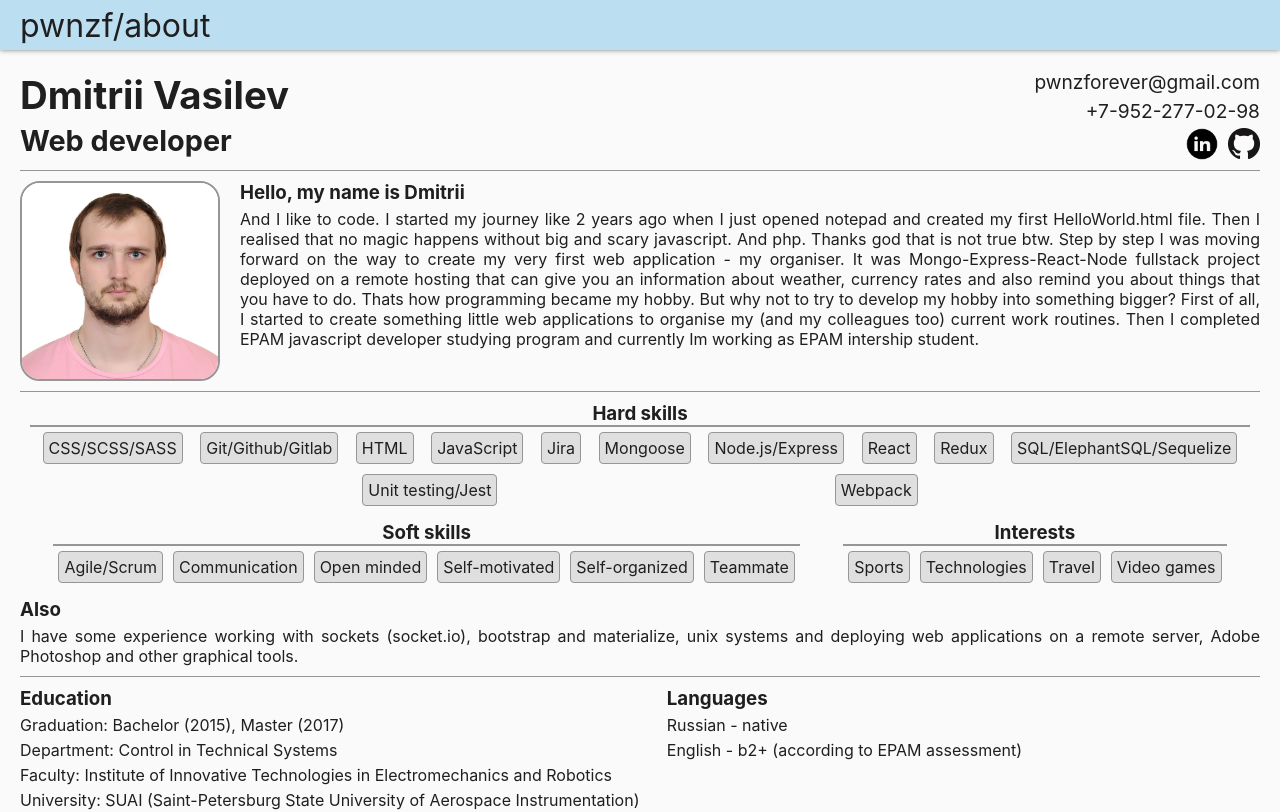
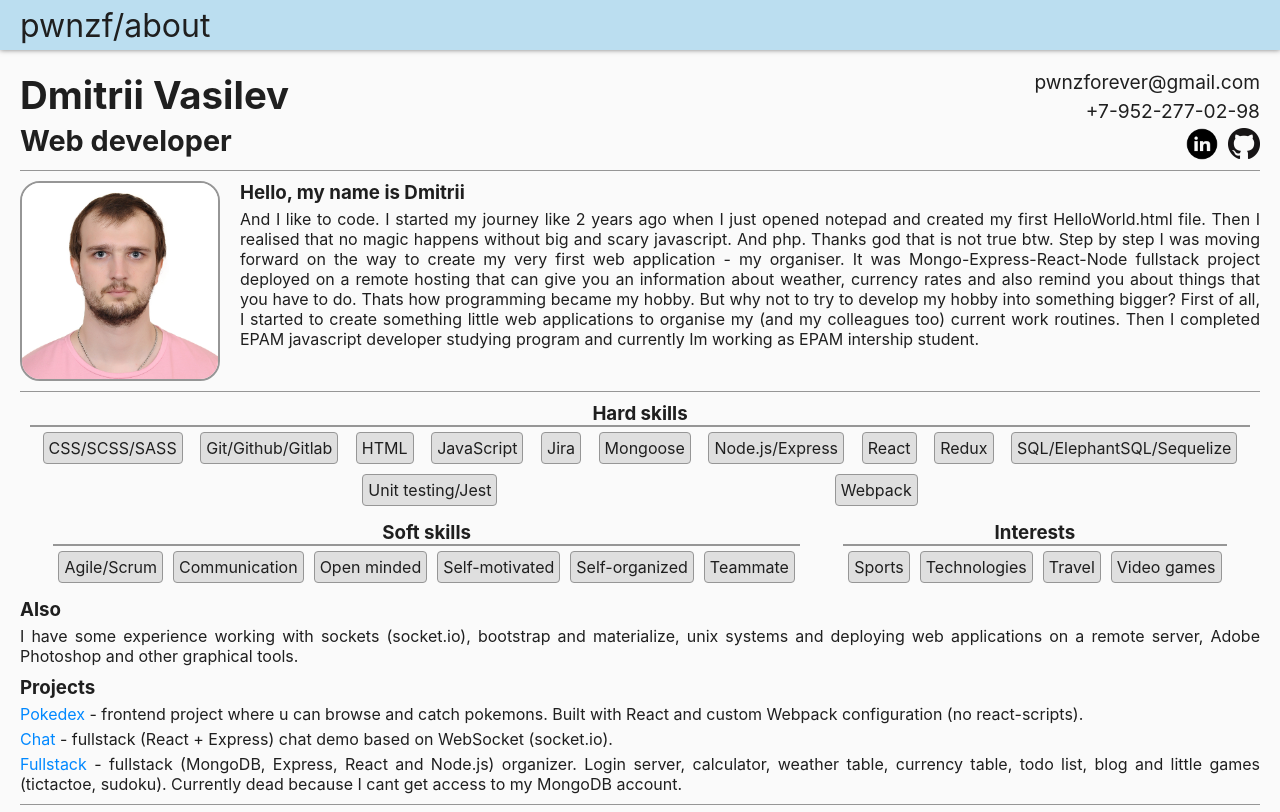
Before and after one commit to VasilevDO/about, a React app: page / in a window 1280 px wide. Shown: the top 812 px of the page. Built offline with nearby package versions, Linux system fonts and the light colour scheme.

Commit message:
Projects info added

```diff
--- a/src/components/Feed/Feed.component.tsx
+++ b/src/components/Feed/Feed.component.tsx
@@ -2,7 +2,7 @@ import React from 'react';
 import ListComponent from '../List/List.component';
 
 import PublicationComponent from '../Publication/Publication.component';
-import {MY_CURRENT_LOCATION, MY_DATE_OF_BIRTH, MY_EDUCATION_DEPARTMENT, MY_EDUCATION_FACULTY, MY_EDUCATION_GRADES, MY_EDUCATION_UNIVERSITY, MY_INTERESTS, MY_LANGUAGES, MY_WORK_EXPERIENCE, SKILLS_HARD, SKILLS_SOFT} from '../../consts/app.const';
+import {LINKS_GITHUB_CHAT, LINKS_GITHUB_FULLSTACK, LINKS_GITHUB_POKEDEX_PAGE, MY_CURRENT_LOCATION, MY_DATE_OF_BIRTH, MY_EDUCATION_DEPARTMENT, MY_EDUCATION_FACULTY, MY_EDUCATION_GRADES, MY_EDUCATION_UNIVERSITY, MY_INTERESTS, MY_LANGUAGES, MY_WORK_EXPERIENCE, SKILLS_HARD, SKILLS_SOFT} from '../../consts/app.const';
 import Publication from '../../models/Publication.model';
 
 import './Feed.scss';
@@ -40,6 +40,17 @@ const FeedComponent = (props:FeedComponentProps) => {
     unix systems and deploying web applications on a remote server, Adobe Photoshop and other graphical tools.`;
 	const additionalInfo = new Publication(additionaTitle, additionalText);
 
+	const projectsTitle = 'Projects';
+	const pokedexProjectComponent = <p><a href={LINKS_GITHUB_POKEDEX_PAGE} target="_blank" rel="noreferrer">Pokedex</a> - frontend project where u can browse and catch pokemons.
+	Built with React and custom Webpack configuration (no react-scripts).</p>;
+	const chatProjectComponent = <p><a href={LINKS_GITHUB_CHAT} target="_blank" rel="noreferrer">Chat</a> - fullstack (React + Express) chat demo based on WebSocket (socket.io).</p>;
+	const fullstackProjectComponent = <p><a href={LINKS_GITHUB_FULLSTACK} target="_blank" rel="noreffer noreferrer">Fullstack</a> - fullstack (MongoDB, Express, React and Node.js) organizer.
+	Login server, calculator, weather table, currency table, todo list, blog and little games (tictactoe, sudoku). Currently dead because I cant get access to my MongoDB account.
+	</p>;
+	const projectsContent = [pokedexProjectComponent, chatProjectComponent, fullstackProjectComponent];
+
+	const projectInfo = new Publication(projectsTitle, projectsContent);
+
 	const educationTitle = 'Education';
 	const graduation = `Graduation: ${MY_EDUCATION_GRADES.map(u => `${u.grade} (${u.year})`).join(', ')}`;
 	const department = `Department: ${MY_EDUCATION_DEPARTMENT}`;
@@ -69,7 +80,8 @@ const FeedComponent = (props:FeedComponentProps) => {
 		<div className={componentClassName}>
 			<div className="lists">
 				{lists.map(u => <ListComponent key={u.title} title={u.title} options={u.options}/>)}
-				<PublicationComponent key={additionalInfo.title} title={additionalInfo.title} text={additionalInfo.text}/>
+				<PublicationComponent title={additionalInfo.title} text={additionalInfo.text}/>
+				<PublicationComponent title={projectInfo.title} text={projectInfo.text}/>
 			</div>
 			{publications.map(u => <PublicationComponent key={u.title} title={u.title} text={u.text}/>)}
 		</div>
--- a/src/components/Feed/Feed.scss
+++ b/src/components/Feed/Feed.scss
@@ -30,7 +30,7 @@
             width:100%;
         }
 
-        .list {
+        &>*:not(:last-child) {
             margin-bottom: 10px;
         }
     }
--- a/src/components/Publication/Publication.component.tsx
+++ b/src/components/Publication/Publication.component.tsx
@@ -5,21 +5,23 @@ import './Publication.scss';
 type PublicationComponentProps={
     className?:string|null|undefined;
     title:string;
-    text:string|string[];
+    text:string|string[]|React.ReactNode;
 }
 
 const PublicationComponent = (props:PublicationComponentProps) => {
 	const {className, title, text} = props;
 
+	const textElement = React.isValidElement(text)
+		? text
+		: Array.isArray(text)
+			? text.map((u, i) => <p key={i} className="text">{u}</p>)
+			: <p className="text">{text}</p>;
+
 	const componentClassName = `publication${className ? ' ' + className : ''}`;
 	return (
 		<div className={componentClassName}>
 			<h3 className="title">{title}</h3>
-			{Array.isArray(text)
-				? text.map(u => <p key={u} className="text">{u}</p>)
-				: <p className="text">{text}</p>
-			}
-
+			{textElement}
 		</div>
 	);
 };
--- a/src/consts.scss
+++ b/src/consts.scss
@@ -1,5 +1,6 @@
 //html body
 $main-text-color: rgb(31, 31, 31);
+$text-link-color: #0088ff;
 
 //main
 $main-bg-color: rgb(250, 250, 250);
--- a/src/consts/app.const.ts
+++ b/src/consts/app.const.ts
@@ -35,3 +35,7 @@ export const MY_CURRENT_LOCATION = 'Saint-Petersburg, Russia';
 
 export const SKILLS_HARD = ['HTML', 'JavaScript', 'CSS/SCSS/SASS', 'React', 'Redux', 'Node.js/Express', 'SQL/ElephantSQL/Sequelize', 'Mongoose', 'Webpack', 'Unit testing/Jest', 'Git/Github/Gitlab', 'Jira'];
 export const SKILLS_SOFT = ['Agile/Scrum', 'Open minded', 'Self-motivated', 'Self-organized', 'Communication', 'Teammate'];
+
+export const LINKS_GITHUB_POKEDEX_PAGE = 'https://vasilevdo.github.io/pokedex/';
+export const LINKS_GITHUB_CHAT = 'https://github.com/VasilevDO/chat';
+export const LINKS_GITHUB_FULLSTACK = 'https://github.com/VasilevDO/fs';
--- a/src/index.scss
+++ b/src/index.scss
@@ -18,6 +18,31 @@ html, body {
 
     p {
         text-align:justify;
+    }
+
+    a {
+        color: $text-link-color;
+        cursor: pointer;
+        text-decoration: none;
+        position: relative;
+
+        &:before {
+            content: '';
+            position: absolute;
+            bottom: 0;
+            right: 0;
+            width: 0;
+            height: 2px;
+            background-color: $text-link-color;
+            transition: width 0.6s cubic-bezier(0.25, 1, 0.5, 1);
+          }
+        &:hover {
+            &:before{
+                left: 0;
+                right: auto;
+                width: 100%;
+              }
+        }
     }
 }
 
--- a/src/models/Publication.model.ts
+++ b/src/models/Publication.model.ts
@@ -1,12 +1,14 @@
+import React from 'react';
+
 class Publication {
 	title:string;
-	text:string|string[];
+	text:string|string[]|React.ReactNode;
 	date:Date;
 	id:number;
 
 	static count = 0;
 
-	constructor(title:string, text:string|string[]) {
+	constructor(title:string, text:string|string[]|React.ReactNode) {
 		this.title = title;
 		this.text = text;
 		this.date = new Date();
```
